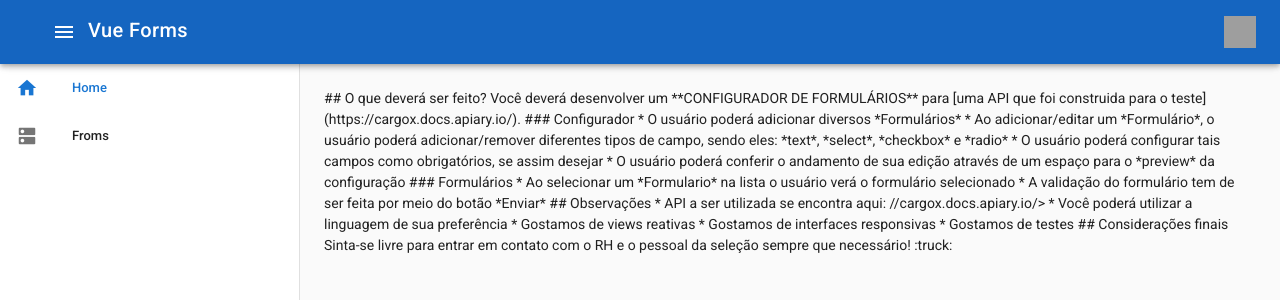
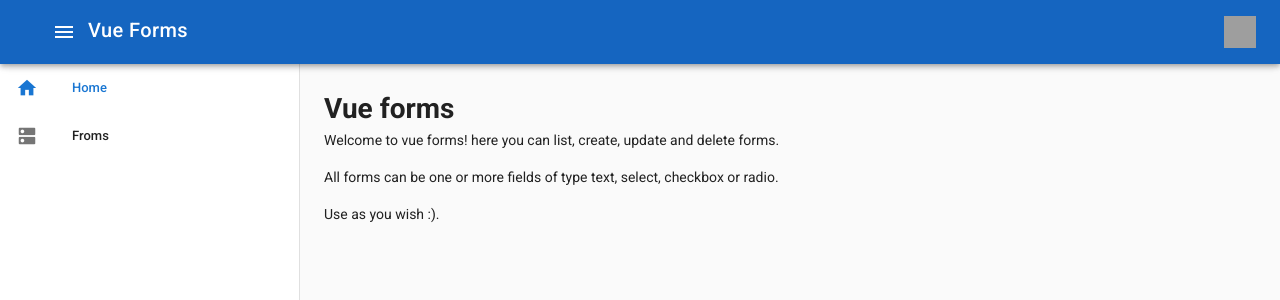
Before and after one commit to Roriz/vue-forms, a Vue app: page /#/ in a window 1280 px wide. Shown: the top 300 px of the page. Built offline with nearby package versions, Linux system fonts and the light colour scheme; grey boxes are pictures that could not be loaded.

Commit message:
feat(dist/*)(card-15809127): add first build version

```diff
--- a/src/views/forms/dialog-show.vue
+++ b/src/views/forms/dialog-show.vue
@@ -19,7 +19,10 @@
     </v-toolbar>
 
     <div class="show-container" v-if="opened">
-      <img v-if="simulateMobile" v-show="$vuetify.breakpoint.mdAndUp" src="../../assets/iphone-portrait.png" />
+      <img
+        v-if="simulateMobile && $vuetify.breakpoint.mdAndUp"
+        src="../../assets/iphone-portrait.png"
+      />
 
       <div v-if="submitted" class="show-container-insider">
         <div v-for="(data, key) in beautifulData" :key="key">
--- a/src/views/forms/list.vue
+++ b/src/views/forms/list.vue
@@ -17,7 +17,17 @@
       </template>
     </v-data-table>
 
-    <v-btn fab bottom right color="success" dark fixed to="/forms/create"><v-icon>add</v-icon></v-btn>
+    <v-btn
+      fab
+      bottom
+      right
+      dark
+      fixed
+      color="success"
+      to="/forms/create"
+    >
+      <v-icon>add</v-icon>
+    </v-btn>
 
     <dialog-show :opened="previewing" :form="selected" @close="previewing = false"/>
   </div>
--- a/src/views/home.vue
+++ b/src/views/home.vue
@@ -1,34 +1,9 @@
 <template>
   <div class="home">
-    ## O que deverá ser feito?
-
-    Você deverá desenvolver um **CONFIGURADOR DE FORMULÁRIOS** para [uma API que foi construida para o teste](https://cargox.docs.apiary.io/).
-
-    ### Configurador
-
-    * O usuário poderá adicionar diversos *Formulários*
-    * Ao adicionar/editar um *Formulário*, o usuário poderá adicionar/remover diferentes tipos de campo, sendo eles: *text*, *select*, *checkbox* e *radio*
-    * O usuário poderá configurar tais campos como obrigatórios, se assim desejar
-    * O usuário poderá conferir o andamento de sua edição através de um espaço para o *preview* da configuração
-
-    ### Formulários
-
-    * Ao selecionar um *Formulario* na lista o usuário verá o formulário selecionado
-    * A validação do formulário tem de ser feita por meio do botão *Enviar*
-
-    ## Observações
-
-    * API a ser utilizada se encontra aqui: <https://cargox.docs.apiary.io/>
-    * Você poderá utilizar a linguagem de sua preferência
-    * Gostamos de views reativas
-    * Gostamos de interfaces responsivas
-    * Gostamos de testes
-
-    ## Considerações finais
-
-    Sinta-se livre para entrar em contato com o RH e o pessoal da seleção sempre que necessário!
-
-    :truck:
+    <h1>Vue forms</h1>
+    <p>Welcome to vue forms! here you can list, create, update and delete forms.</p>
+    <p>All forms can be one or more fields of type text, select, checkbox or radio.</p>
+    <p>Use as you wish :).</p>
   </div>
 </template>
 
```
Also changed, not shown: src/views/forms/create.vue (+15 -3 lines), 29 other files (tests, documents, lock files or other folders).
